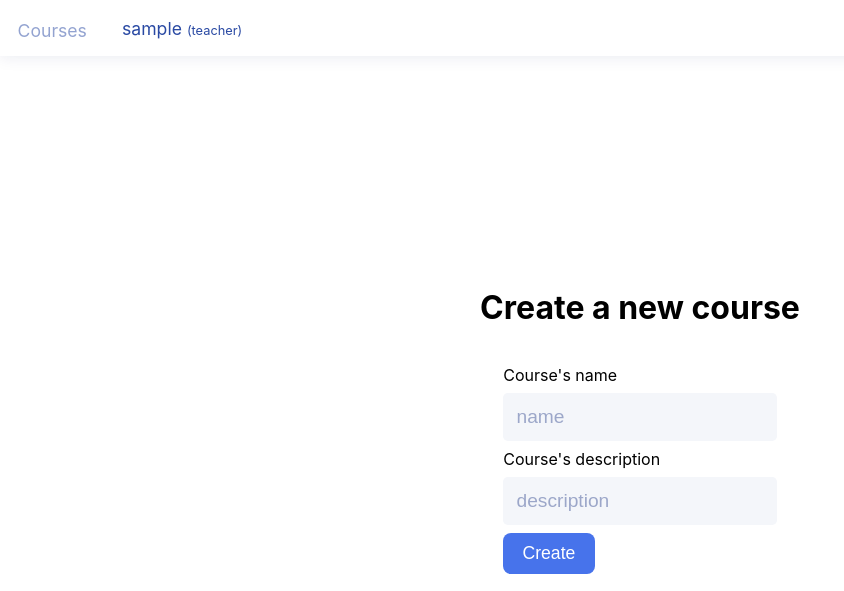
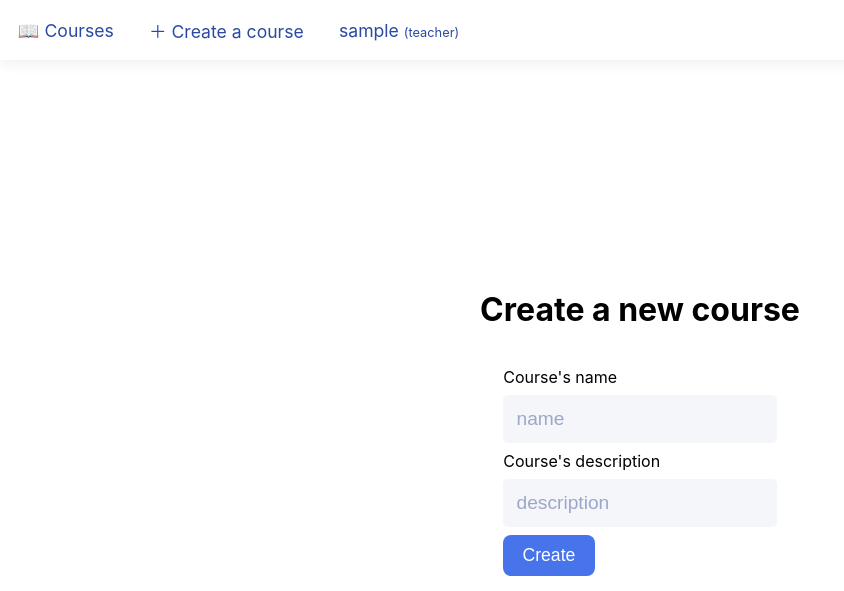
Before and after one commit to 0442/tsoha-opetussovellus, a Flask app: page /new_course in a window 1280 px wide. Shown: the top 591 px of the page, without its empty margins (0-844 px from the left). Run offline with Flask 3, Linux system fonts and the light colour scheme; the visitor is signed in with stand-in values (Sample User, id 1).

Commit message:
Restrict search to logged in users + move course creation button

```diff
--- a/templates/courses.html
+++ b/templates/courses.html
@@ -6,6 +6,7 @@
     <div class="course-page-container">
         <h1>Courses</h1>
 
+        {% if session.user_id %}
         <form action="/courses/search" method="post" style="box-shadow: 0 0 1rem var(--shadow);width:100%;display:flex; flex-direction:column; gap:0.5rem; padding: 1.5rem; background-color: var(--surface); border-radius: 0.5rem;">
             <label>Search courses</label>
             <div style="display:flex; flex-direction: column;">
@@ -24,6 +25,7 @@
             </div>
             <button type="submit" class="button-2">Search</button>
         </form>
+        {% endif %}
 
         <hgroup>
             {% if course_count == 0 %}
@@ -32,10 +34,6 @@
             <p>Found {{course_count}} ongoing courses</p>
             {% endif %}
         </hgroup>
-
-        {% if session.is_teacher == True %}
-        <a href="/new_course" class="button-1 link-button">+ New Course</a>
-        {% endif %}
 
         <div class="course-list-container">
             {% for course in courses %}
--- a/templates/layout.html
+++ b/templates/layout.html
@@ -4,7 +4,10 @@
 <title>Opetussovellus</title>
 
 <div class="top-bar">
-        <a class="link-button" href="/"><p class="top-bar-item">Courses</p></a>
+    <a class="link-button" href="/"><p class="top-bar-item">📖 Courses</p></a>
+    {% if session.is_teacher == True %}
+    <a class="link-button" href="/new_course"><div class="top-bar-item">＋ Create a course</div></a>
+    {% endif %}
     {% if session.username %}
     <a class="link-button" href="/profile">
         <div class="top-bar-item" style="align-self: flex-end;">
@@ -19,7 +22,7 @@
         </div>
     </a>
     {% else %}
-        <a class="link-button" href="/login"><div class="top-bar-item" style="align-self: flex-end;">Login</div></a>
+    <a class="link-button" href="/login"><div class="top-bar-item">Login</div></a>
     {% endif %}
 </div>
 
```
Lines whose indentation alone changed are shown as unchanged.
